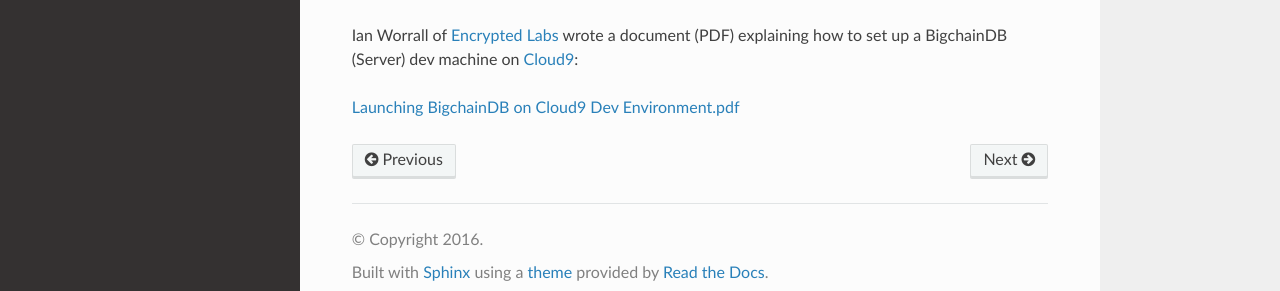
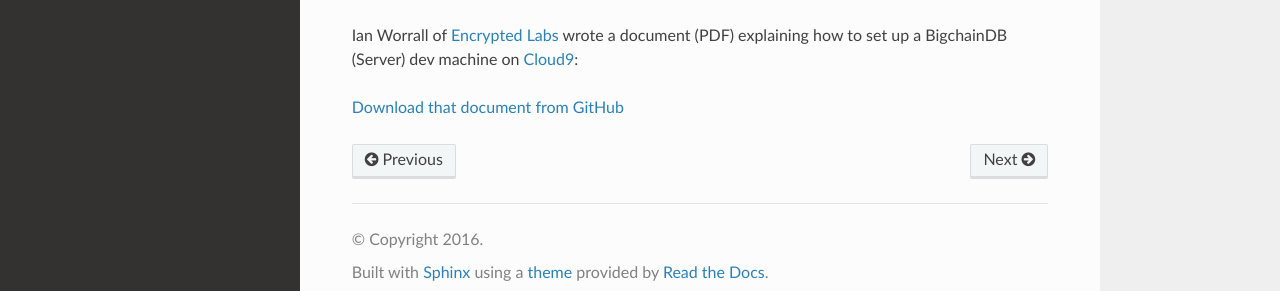
Before and after one commit to bigchaindb/bigchaindb, a Sphinx documentation site: the page built from docs/source/dev-and-test/setup-run-node.md, in a window 1280 px wide and 1382 px high. Shown: the part 1073-1364 px from the top of the window. Built offline with Sphinx 7.4.7 and the Read the Docs theme 2.0.0, drawn with Linux system fonts in a browser that asks for light colours.

Commit message:
Changed the text of the link to cloud9.pdf on GitHub

```diff
--- a/docs/source/dev-and-test/setup-run-node.md
+++ b/docs/source/dev-and-test/setup-run-node.md
@@ -37,4 +37,4 @@
 
 Ian Worrall of [Encrypted Labs](http://www.encryptedlabs.com/) wrote a document (PDF) explaining how to set up a BigchainDB (Server) dev machine on [Cloud9](https://c9.io/):
 
-[Launching BigchainDB on Cloud9 Dev Environment.pdf](https://github.com/bigchaindb/bigchaindb/raw/master/docs/source/_static/cloud9.pdf)
+[Download that document from GitHub](https://github.com/bigchaindb/bigchaindb/raw/master/docs/source/_static/cloud9.pdf)
```
